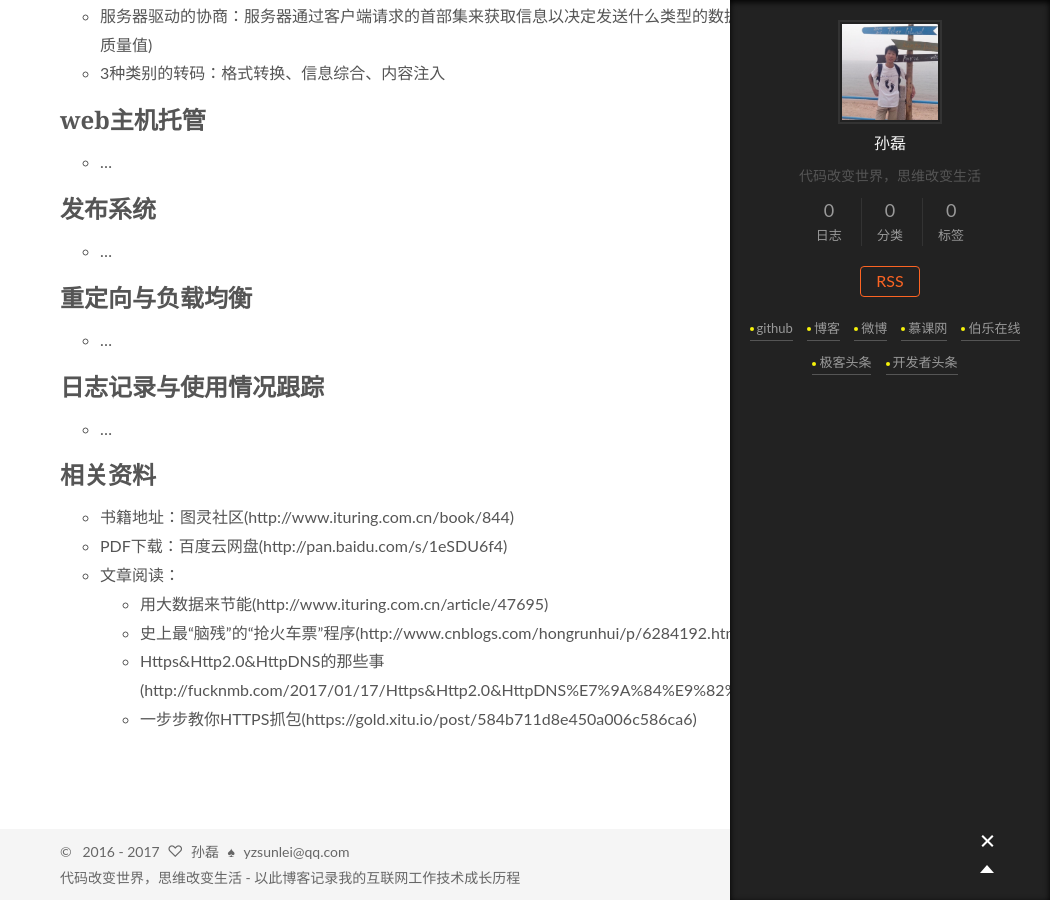
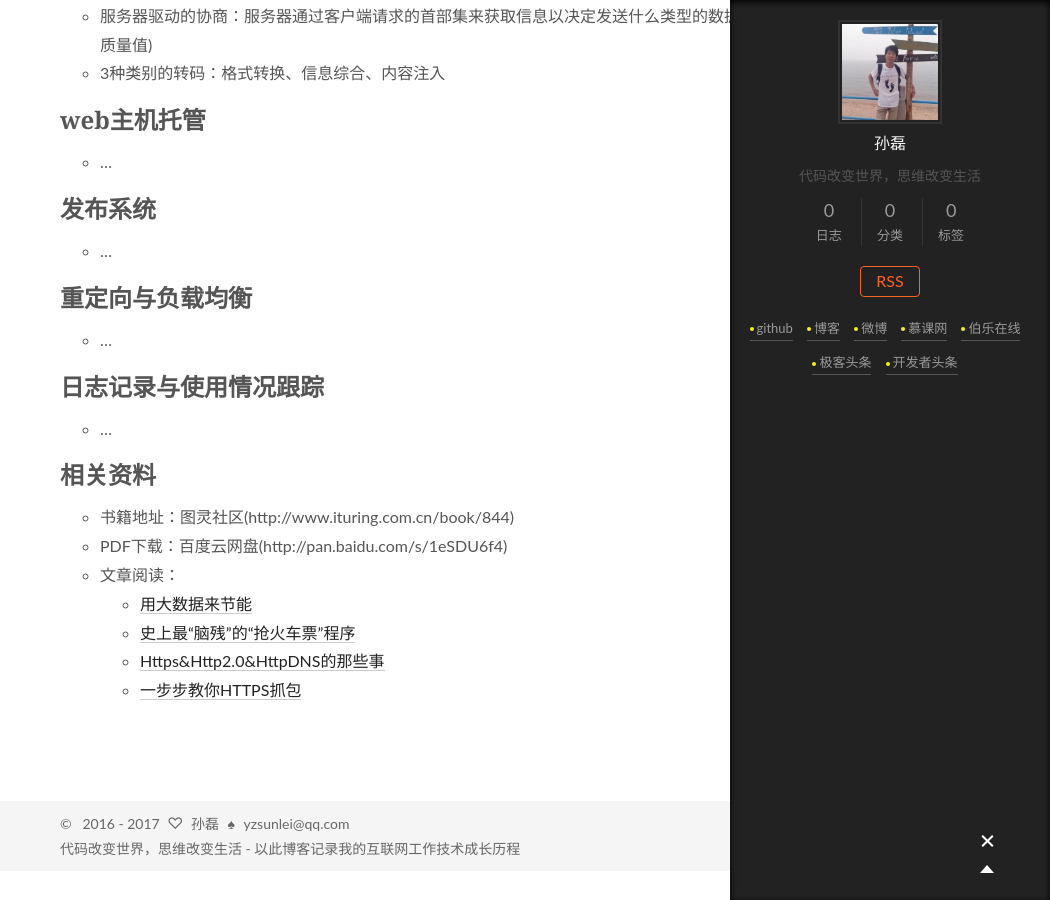
Before and after one commit to yzsunlei/yzsunlei.github.io, a Jekyll site: the page built from _posts/阅读/2016-12-24-http-authoritative-guide.md, in a window 1280 px wide and 900 px high, scrolled down 5413 px. Shown: the whole window, without its empty margins (230-1280 px from the left). Built offline with Jekyll 4.4.1, drawn with Linux system fonts in a browser that asks for light colours.

Commit message:
update the http.md

```diff
--- a/_posts/阅读/2016-12-24-http-authoritative-guide.md
+++ b/_posts/阅读/2016-12-24-http-authoritative-guide.md
@@ -155,7 +155,7 @@ readtime: 15
 * 书籍地址：图灵社区(http://www.ituring.com.cn/book/844)
 * PDF下载：百度云网盘(http://pan.baidu.com/s/1eSDU6f4)
 * 文章阅读：
-1. 用大数据来节能(http://www.ituring.com.cn/article/47695)
-2. 史上最“脑残”的“抢火车票”程序(http://www.cnblogs.com/hongrunhui/p/6284192.html)
-3. Https&Http2.0&HttpDNS的那些事(http://fucknmb.com/2017/01/17/Https&Http2.0&HttpDNS%E7%9A%84%E9%82%A3%E4%BA%9B%E4%BA%8B/)
-4. 一步步教你HTTPS抓包(https://gold.xitu.io/post/584b711d8e450a006c586ca6)
+1. [用大数据来节能](http://www.ituring.com.cn/article/47695)
+2. [史上最“脑残”的“抢火车票”程序](http://www.cnblogs.com/hongrunhui/p/6284192.html)
+3. [Https&Http2.0&HttpDNS的那些事](http://fucknmb.com/2017/01/17/Https&Http2.0&HttpDNS%E7%9A%84%E9%82%A3%E4%BA%9B%E4%BA%8B/)
+4. [一步步教你HTTPS抓包](https://gold.xitu.io/post/584b711d8e450a006c586ca6)
```
